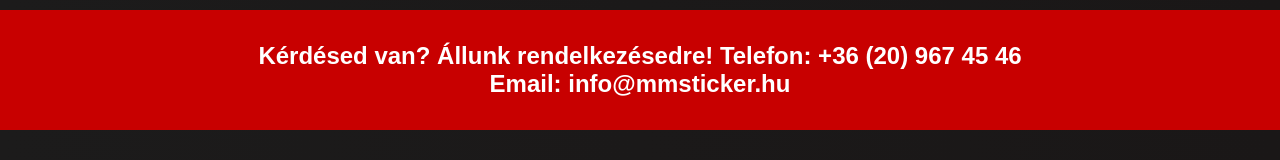
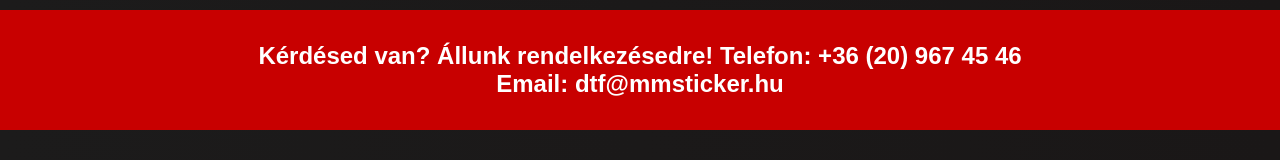
Before and after one commit to mulex00/DTFPrint, a React (Create React App) app in the folder client/: page /#/ in a window 1280 px wide. Shown: the part 4306-4466 px from the top of the page. Built offline with nearby package versions, Linux system fonts and the light colour scheme.

Commit message:
4th commit

```diff
--- a/client/src/components/Footer.js
+++ b/client/src/components/Footer.js
@@ -7,7 +7,7 @@
         <div className='footer-container'>
             <section className="footer-contact">
             <h1>Kérdésed van? Állunk rendelkezésedre! Telefon: <a href="tel: +36 (20) 967 45 46"> +36 (20) 967 45 46 </a></h1>
-                <h1>Email: <a href="mailto: info@mmsticker.hu">info@mmsticker.hu</a></h1>
+                <h1>Email: <a href="mailto: dtf@mmsticker.hu">dtf@mmsticker.hu</a></h1>
             </section>
             <div className='footer-links'>
             <div className="footer-items">
```
